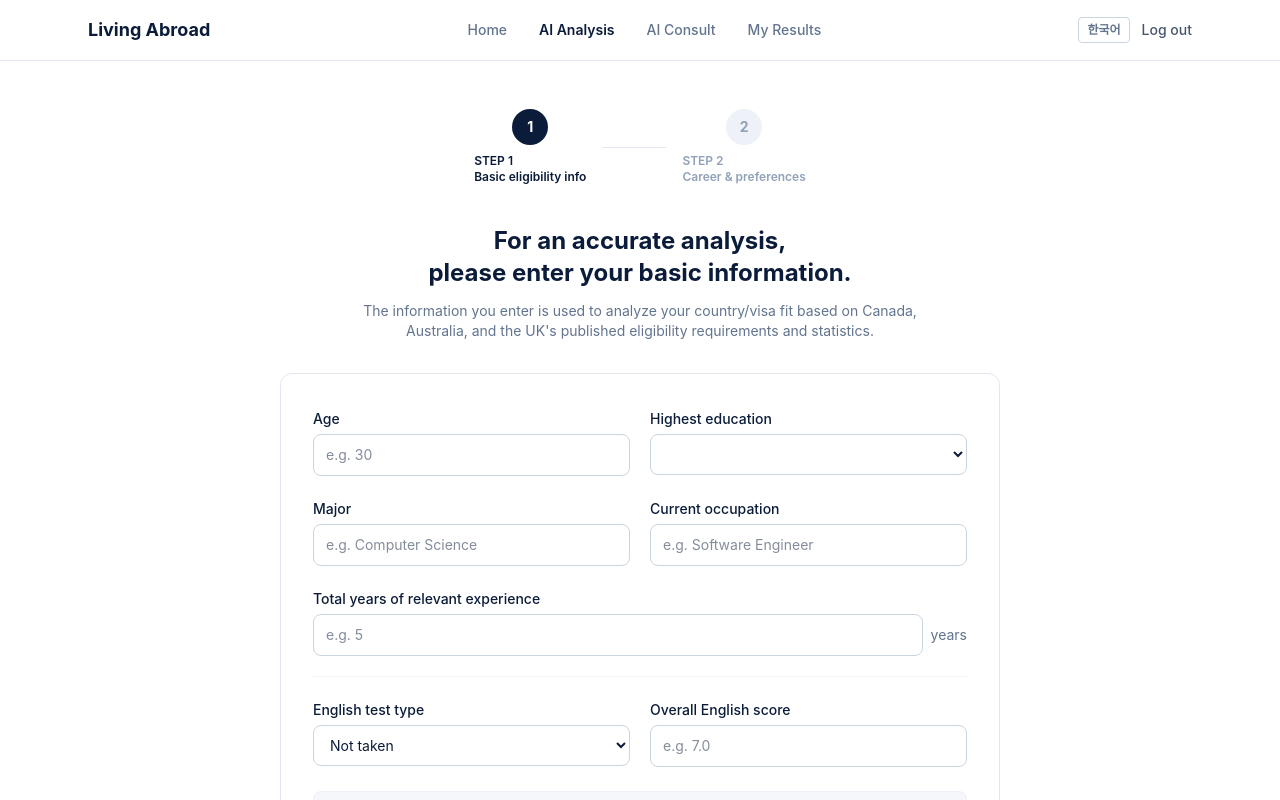
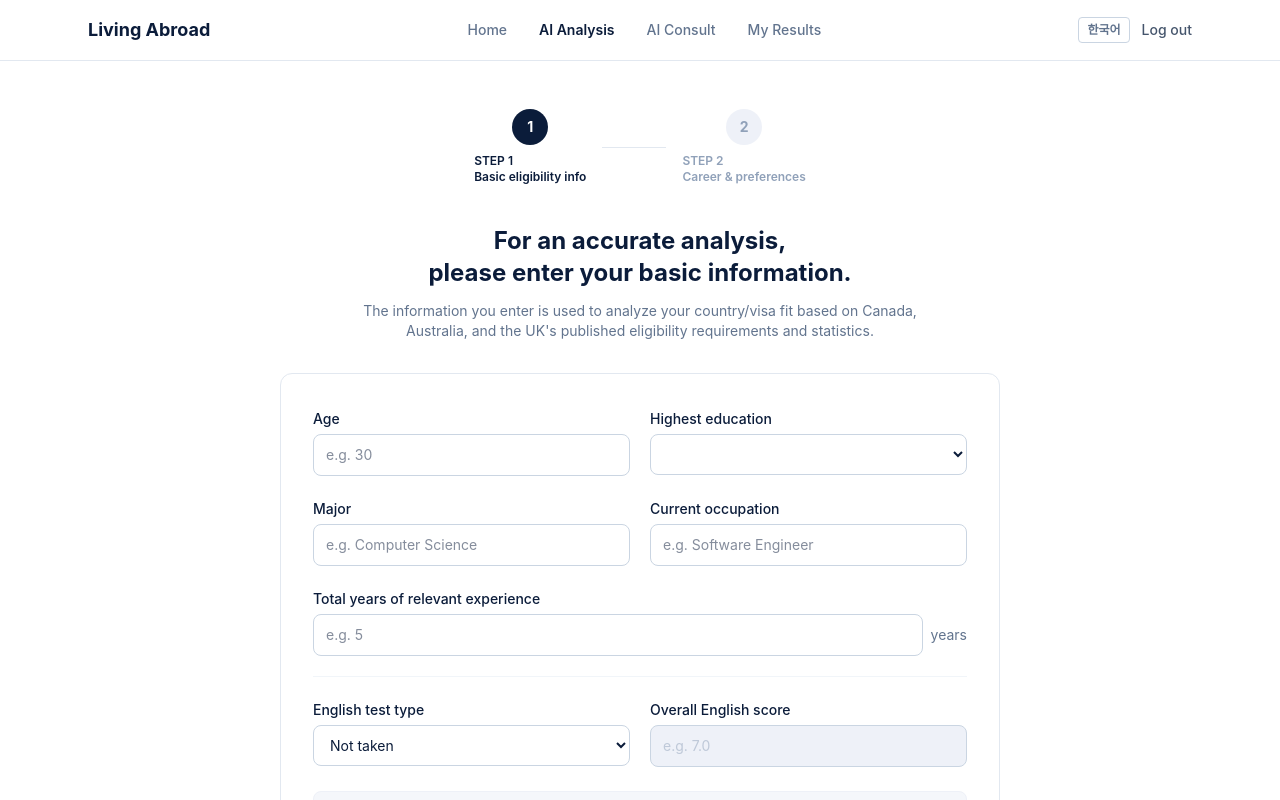
Before and after one commit to saySthAbout/living-abroad, a Vue app in the folder frontend/: page /analysis/step-1 in a window 1280 px wide. Shown: the top 800 px of the page. Built offline with nearby package versions, Linux system fonts and the light colour scheme; no server answers; sample sign-in values are in the browser's storage.

Commit message:
Disable language score input when no test selected
Co-Authored-By: Claude Sonnet 5 <noreply@anthropic.com>

```diff
--- a/frontend/src/views/AnalysisStep1View.vue
+++ b/frontend/src/views/AnalysisStep1View.vue
@@ -101,7 +101,7 @@ function goNext() {
       <div class="mt-5 grid gap-5 border-t border-slate-100 pt-5 sm:grid-cols-2">
         <label class="block">
           <span class="text-sm font-medium text-navy-950">{{ t('step1.languageTest') }}</span>
-          <select v-model="form.languageTest" class="mt-1 w-full rounded-lg border border-slate-300 px-3 py-2.5 text-sm focus:border-navy-700 focus:outline-none">
+          <select v-model="form.languageTest" @change="form.languageTest === null && (form.languageScore = null)" class="mt-1 w-full rounded-lg border border-slate-300 px-3 py-2.5 text-sm focus:border-navy-700 focus:outline-none">
             <option :value="null">{{ t('step1.languageTestNone') }}</option>
             <option value="IELTS_GENERAL">IELTS Academic/General</option>
             <option value="CELPIP">CELPIP</option>
@@ -110,7 +110,7 @@ function goNext() {
         </label>
         <label class="block">
           <span class="text-sm font-medium text-navy-950">{{ t('step1.languageScore') }}</span>
-          <input v-model.number="form.languageScore" type="number" step="0.1" :placeholder="t('step1.languageScorePlaceholder')" class="mt-1 w-full rounded-lg border border-slate-300 px-3 py-2.5 text-sm focus:border-navy-700 focus:outline-none" />
+          <input v-model.number="form.languageScore" type="number" step="0.1" :placeholder="t('step1.languageScorePlaceholder')" :disabled="!form.languageTest" class="mt-1 w-full rounded-lg border border-slate-300 px-3 py-2.5 text-sm focus:border-navy-700 focus:outline-none disabled:cursor-not-allowed disabled:bg-soft-100 disabled:text-slate-400" />
         </label>
       </div>
 
```
